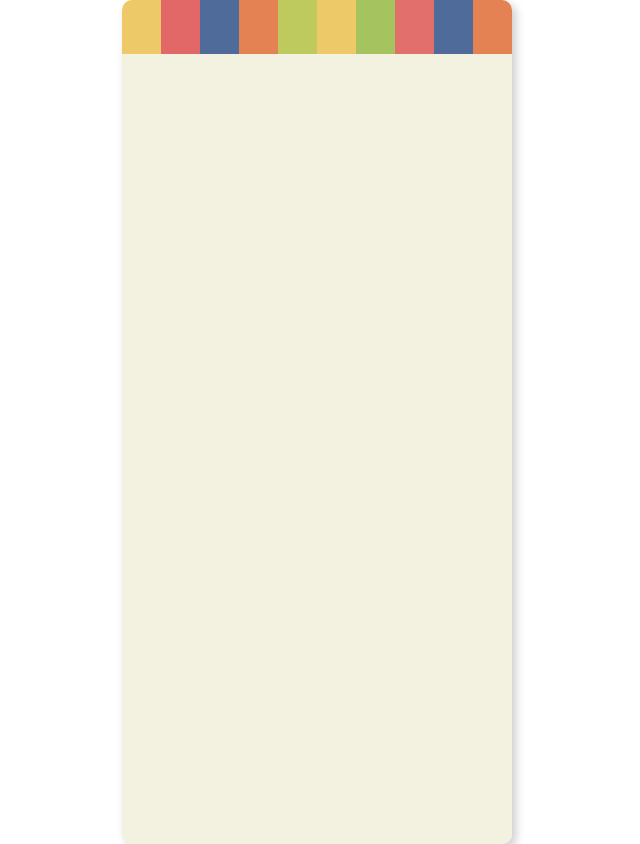
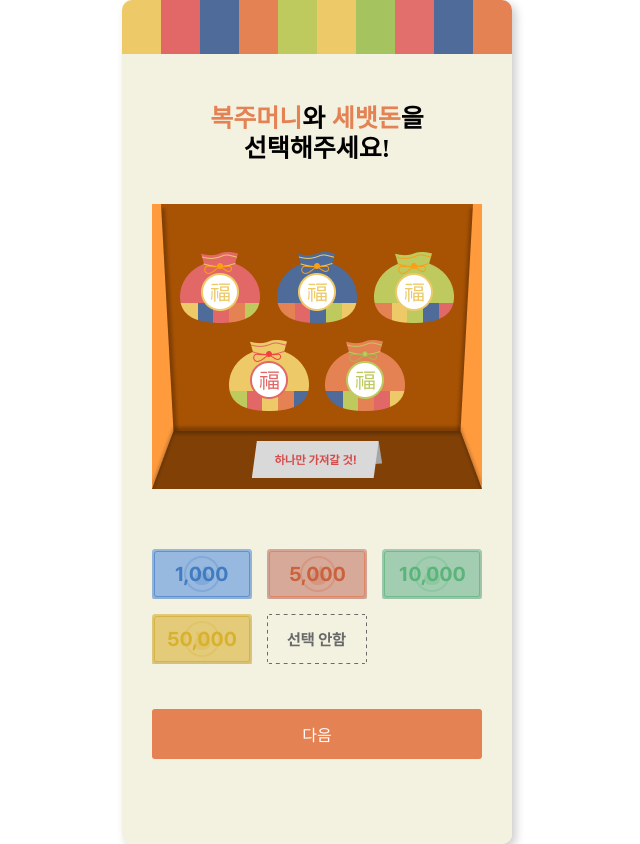
Before and after one commit to HNY-6/LuckyLetter-FE, a React (Create React App) app: page /selectpocket in a window 1280 px wide. Before the commit this address had no page. Shown: the whole page, without its empty margins (323-963 px from the left). Built offline with nearby package versions, Linux system fonts and the light colour scheme.

Commit message:
Style : selectpocket route 설정 및 wrapper 제거

```diff
--- a/src/components/SelectPocket/index.style.ts
+++ b/src/components/SelectPocket/index.style.ts
@@ -4,7 +4,7 @@ import bgSelectPocket from "@/assets/Select_Pocket_BG.png";
 export const SelectPocketWrapper = styled.article`
   display: flex;
   flex-direction: column;
-  padding: 104px 30px 85px;
+  padding: 104px 0px 85px;
 `;
 
 export const SelctPocketTitle = styled.h2`
--- a/src/pages/SelectPocketPage.tsx
+++ b/src/pages/SelectPocketPage.tsx
@@ -1,6 +1,4 @@
-import WrapperBox from "@/components/UI/WrapperBox";
 import DefaultButton from "@/components/UI/Button";
-
 import {
   PocketOrangeImg,
   PocketRedImg,
@@ -23,7 +21,7 @@ import {
 
 const SelectPocketPage = () => {
   return (
-    <WrapperBox>
+    <>
       <SelectPocketWrapper>
         <SelctPocketTitle>
           <SelectPocketSpan>복주머니</SelectPocketSpan>와
@@ -45,7 +43,7 @@ const SelectPocketPage = () => {
         </SelectMoneyBox>
         <DefaultButton label={`다음`} />
       </SelectPocketWrapper>
-    </WrapperBox>
+    </>
   );
 };
 
--- a/src/routes/AppRoutes.tsx
+++ b/src/routes/AppRoutes.tsx
@@ -3,6 +3,7 @@ import Home from "@/pages/Home";
 import Login from "@/pages/Login";
 import ReadMyPocket from "@/pages/ReadMyPocket";
 import ReadMyLetter from "@/pages/ReadMyLetter";
+import SelectPocketPage from "@/pages/SelectPocketPage";
 
 const AppRoutes = () => {
   return (
@@ -11,6 +12,7 @@ const AppRoutes = () => {
       <Route path='/login' element={<Login />}></Route>
       <Route path='/mypocket' element={<ReadMyPocket />}></Route>
       <Route path='/mypocket/:myletterId' element={<ReadMyLetter />}></Route>
+      <Route path='/selectpocket' element={<SelectPocketPage />}></Route>
     </Routes>
   );
 };
```
